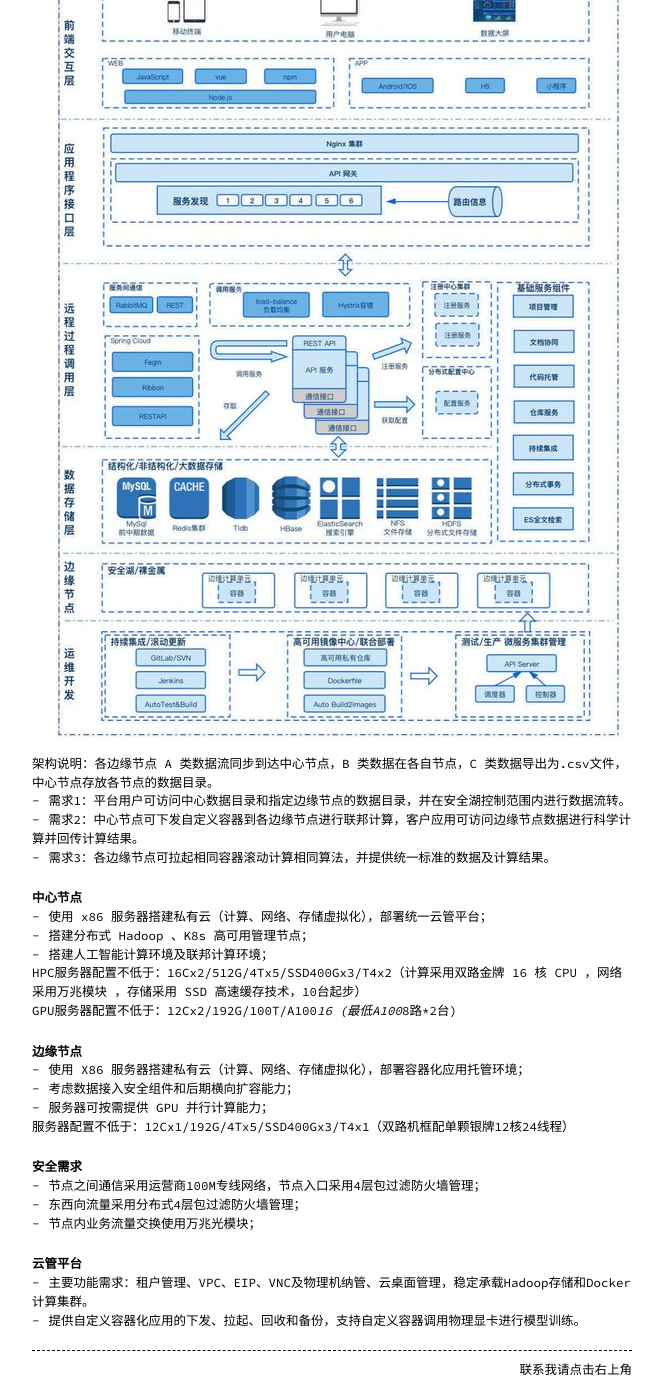
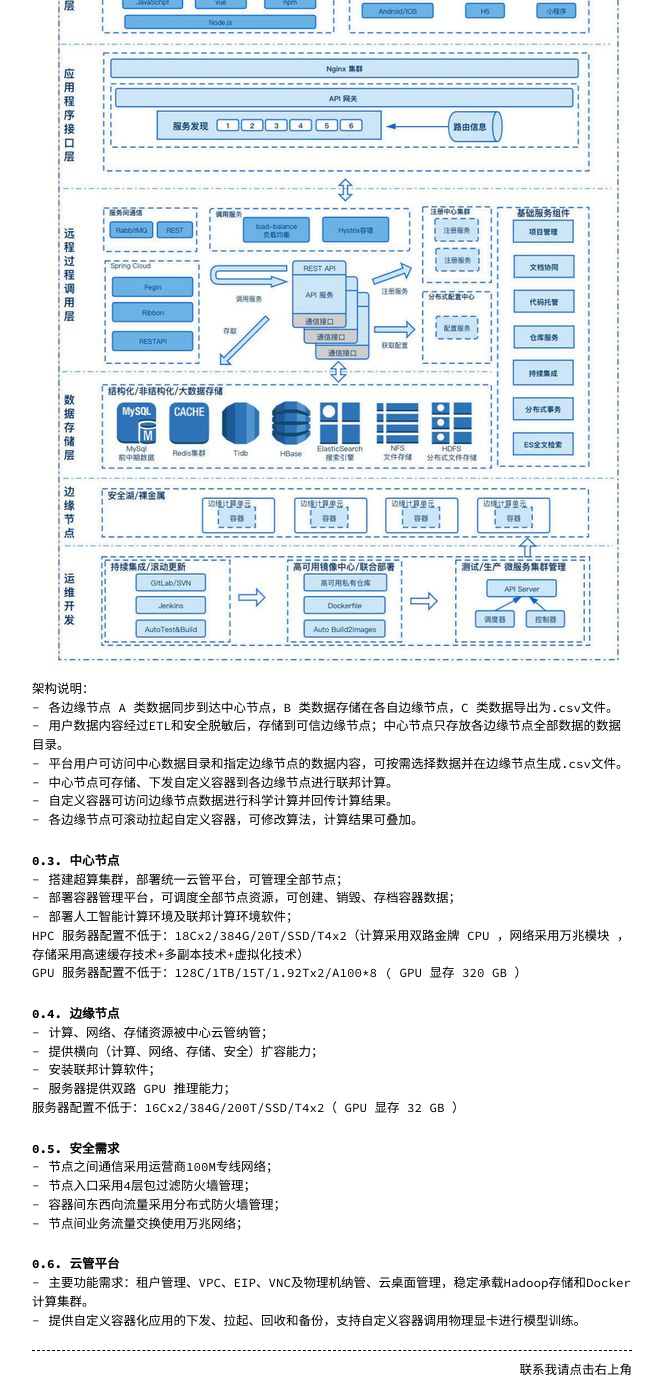
Before and after one commit to chldong/chldong.github.io, a Jekyll site: the page built from _posts/2020-04-23-某大数据项目组件需求.md, in a window 1280 px wide and 1400 px high, scrolled down 580 px. Shown: the whole window, without its empty margins (308-971 px from the left). Built offline with Jekyll 4.4.1, drawn with Linux system fonts in a browser that asks for light colours; some of the changed text lies outside the part shown.

Commit message:
需求更新

```diff
--- a/_posts/2020-04-23-某大数据项目组件需求.md
+++ b/_posts/2020-04-23-某大数据项目组件需求.md
@@ -1,59 +1,64 @@
 ---
 layout: post
 title: "某项目组件需求文档"
-date: 2020-04-23
+date: 2020-07-01
 ---
-<!-- TOC -->autoauto- [需求概述](#需求概述)auto- [技术架构](#技术架构)auto- [中心节点](#中心节点)auto- [边缘节点](#边缘节点)auto- [安全需求](#安全需求)auto- [云管平台](#云管平台)autoauto<!-- /TOC -->
 
-## 需求概述
+[[TOC]]
 
-+ 数据中心一期建设，采用 10 台 X86 服务器搭建超融合集群。
-+ 人工智能超算，采用 10 台 8 路 V100 服务器组成。
-+ 提供管理软件，对计算、网络、存储资源进行多集群分布式管理。
-+ X86 服务器支持双路 GPU 并行计算能力扩展，并考虑网络安全与数据安全。
-+ 提供容器集群和云桌面管理功能以及分布式集群管理软件。
-+ 管理软件各项参数可由 UI 界面灵活配置（UI界面支持定制，提供 API 接口）。
+## 0.1. 需求概述
 
-+ 建设 40 个边缘节点，每节点通过 3 到 4 台 x86 服务器做集群，并和ELT组件以及中心节点建立安全通讯。
++ 中心节点一期建设，采用 10 台服务器搭建超算集群。
++ 人工智能部分硬件，采用 8 路 A100 服务器组成。
++ 提供私有云管理软件，对计算、网络、存储资源进行多节点统一管理。
++ X86 服务器支持双路 GPU 推理能力，并考虑网络安全与数据安全。
++ 提供容器仓库和云桌面软件以及人工智能联邦计算管理软件。
++ 所提供软件各项参数可由 WEB 界面灵活配置。
++ WEB 界面支持定制，提供全部软件 API 接口文档。
++ 边缘节点，采用 N 台双路 GPU 服务器，并和ELT前置机建立安全通讯。
++ 边缘节点和中心节点间通信采用运营商专线，中心节点提供1000M互联网。
++ 2021 年 6 月底，完成 10 个边缘节点的建设，完成 1 个中心节点的建设。
++ 提供项目生命周期内相关 API 接口文档更新以及项目相关软件功能点的更新。
++ 配合实验室科研平台研发组调用 API 接口，完成创建、备份、销毁各节点资源。
 
-+ 7 月底完成 10 个边缘节点的建设，完成 1 个中心节点的建设（总计45台 x86 服务器搭建分布式联邦计算环境+超算集群）。
-
-+ 提供项目生命周期内相关 API 接口文档更新以及项目相关软件功能点的更新计划，配合科研平台调用 API 自动创建、备份、回收各节点服务器资源。
-
-## 技术架构
+## 0.2. 架构概述
 
 ![架构图02](/images/image-2020-06-06.jpg)
 
-架构说明：各边缘节点 A 类数据流同步到达中心节点，B 类数据在各自节点，C 类数据导出为.csv文件，中心节点存放各节点的数据目录。
+架构说明：
++ 各边缘节点 A 类数据同步到达中心节点，B 类数据存储在各自边缘节点，C 类数据导出为.csv文件。
++ 用户数据内容经过ETL和安全脱敏后，存储到可信边缘节点；中心节点只存放各边缘节点全部数据的数据目录。
++ 平台用户可访问中心数据目录和指定边缘节点的数据内容，可按需选择数据并在边缘节点生成.csv文件。
++ 中心节点可存储、下发自定义容器到各边缘节点进行联邦计算。
++ 自定义容器可访问边缘节点数据进行科学计算并回传计算结果。
++ 各边缘节点可滚动拉起自定义容器，可修改算法，计算结果可叠加。
 
-+ 需求1：平台用户可访问中心数据目录和指定边缘节点的数据目录，并在安全湖控制范围内进行数据流转。
-+ 需求2：中心节点可下发自定义容器到各边缘节点进行联邦计算，客户应用可访问边缘节点数据进行科学计算并回传计算结果。
-+ 需求3：各边缘节点可拉起相同容器滚动计算相同算法，并提供统一标准的数据及计算结果。
+## 0.3. 中心节点
 
-## 中心节点
++ 搭建超算集群，部署统一云管平台，可管理全部节点；
++ 部署容器管理平台，可调度全部节点资源，可创建、销毁、存档容器数据；
++ 部署人工智能计算环境及联邦计算环境软件；
 
-+ 使用 x86 服务器搭建私有云（计算、网络、存储虚拟化），部署统一云管平台；
-+ 搭建分布式 Hadoop 、K8s 高可用管理节点；
-+ 搭建人工智能计算环境及联邦计算环境；
+HPC 服务器配置不低于：18Cx2/384G/20T/SSD/T4x2（计算采用双路金牌 CPU ，网络采用万兆模块 ，存储采用高速缓存技术+多副本技术+虚拟化技术）
+GPU 服务器配置不低于：128C/1TB/15T/1.92Tx2/A100*8 ( GPU 显存 320 GB ）
 
-HPC服务器配置不低于：16Cx2/512G/4Tx5/SSD400Gx3/T4x2（计算采用双路金牌 16 核 CPU ，网络采用万兆模块 ，存储采用 SSD 高速缓存技术，10台起步）
-GPU服务器配置不低于：12Cx2/192G/100T/A100*16 (最低A100*8路*2台)
+## 0.4. 边缘节点
 
-## 边缘节点
++ 计算、网络、存储资源被中心云管纳管；
++ 提供横向（计算、网络、存储、安全）扩容能力；
++ 安装联邦计算软件；
++ 服务器提供双路 GPU 推理能力；
 
-+ 使用 X86 服务器搭建私有云（计算、网络、存储虚拟化），部署容器化应用托管环境；
-+ 考虑数据接入安全组件和后期横向扩容能力；
-+ 服务器可按需提供 GPU 并行计算能力；
+服务器配置不低于：16Cx2/384G/200T/SSD/T4x2（ GPU 显存 32 GB ）
 
-服务器配置不低于：12Cx1/192G/4Tx5/SSD400Gx3/T4x1（双路机框配单颗银牌12核24线程）
+## 0.5. 安全需求
 
-## 安全需求
++ 节点之间通信采用运营商100M专线网络；
++ 节点入口采用4层包过滤防火墙管理；
++ 容器间东西向流量采用分布式防火墙管理；
++ 节点间业务流量交换使用万兆网络；
 
-+ 节点之间通信采用运营商100M专线网络，节点入口采用4层包过滤防火墙管理；
-+ 东西向流量采用分布式4层包过滤防火墙管理；
-+ 节点内业务流量交换使用万兆光模块；
-
-## 云管平台
+## 0.6. 云管平台
 
 + 主要功能需求：租户管理、VPC、EIP、VNC及物理机纳管、云桌面管理，稳定承载Hadoop存储和Docker计算集群。
 + 提供自定义容器化应用的下发、拉起、回收和备份，支持自定义容器调用物理显卡进行模型训练。
```
